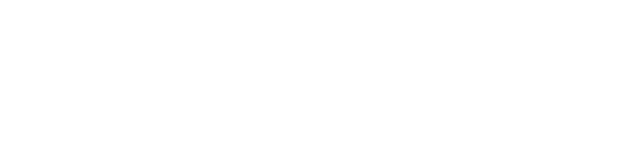
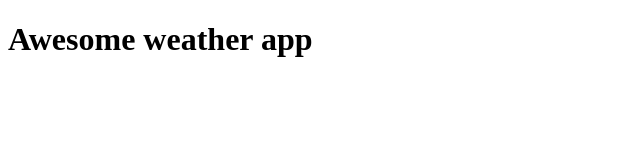
Before and after one commit to KatElkinCodes/kat-codes-awesome-app1, a plain HTML site: page index.html in a window 1280 px wide. Shown: the whole page, without its empty margins (0-640 px from the left). Drawn offline with Linux system fonts and the light colour scheme.

Commit message:
Added H1

```diff
--- a/index.html
+++ b/index.html
@@ -5,5 +5,7 @@
     <meta name="viewport" content="width=device-width, initial-scale=1.0" />
     <title>Awesome app</title>
   </head>
-  <body></body>
+  <body>
+    <h1>Awesome weather app</h1>
+  </body>
 </html>
```
